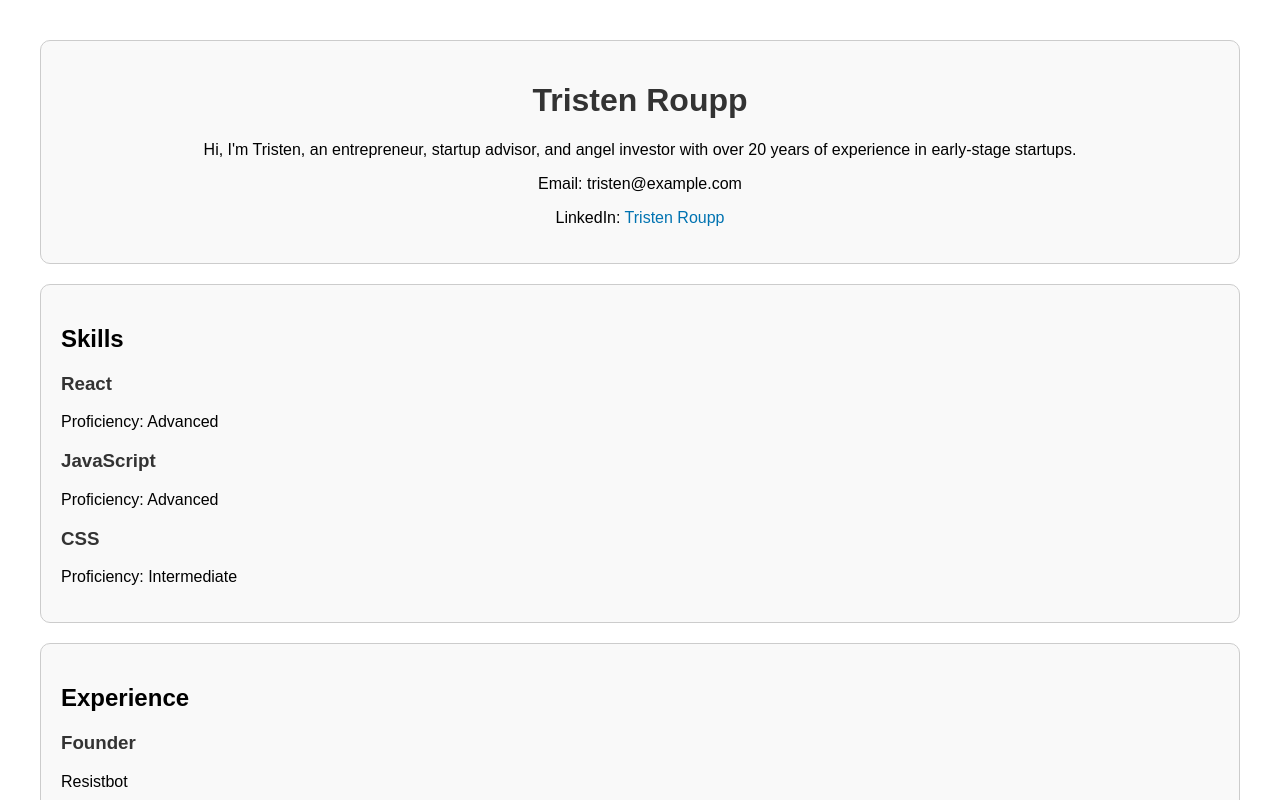
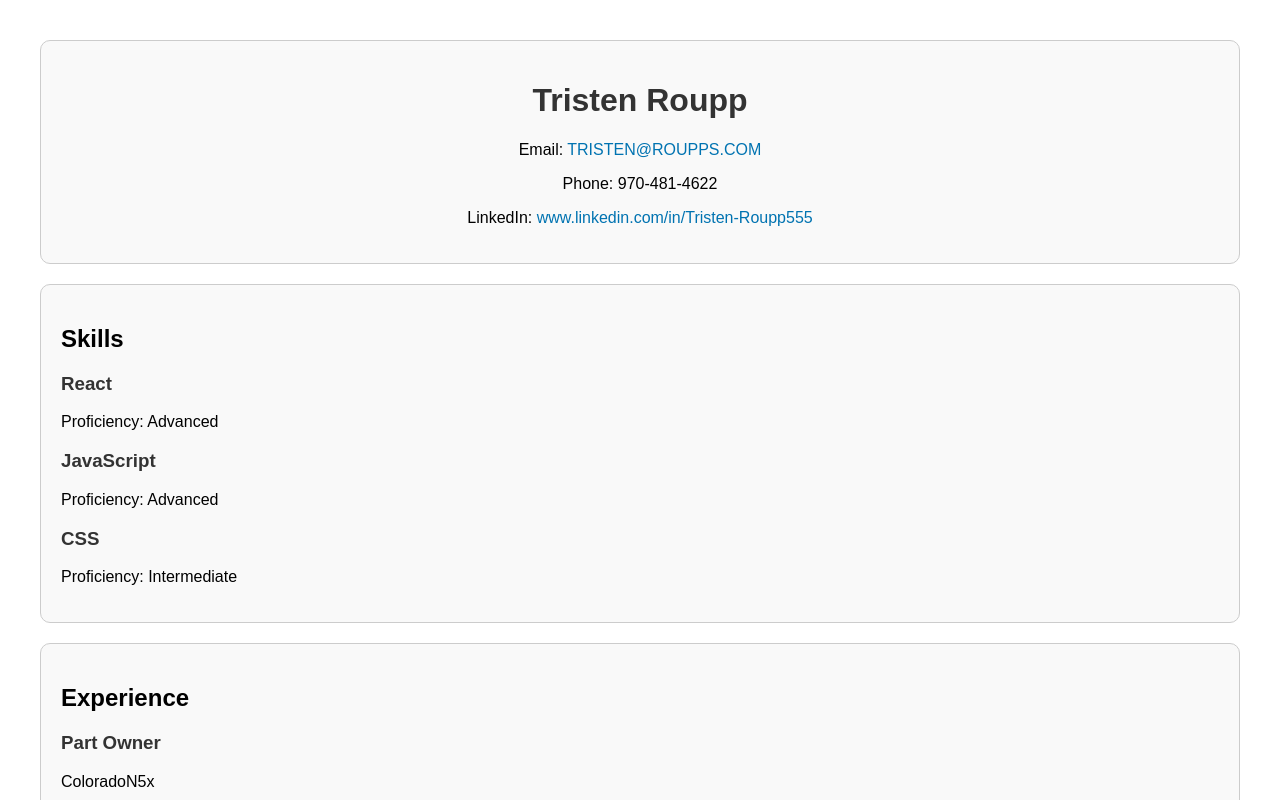
Before and after one commit to Troupp55/CodingChallenge15, a React (Create React App) app in the folder my-app/: page / in a window 1280 px wide. Shown: the top 800 px of the page. Built offline with nearby package versions, Linux system fonts and the light colour scheme.

Commit message:
Update personal info

```diff
--- a/my-app/src/components/Experience.js
+++ b/my-app/src/components/Experience.js
@@ -13,7 +13,7 @@ const ExperienceItem = ({ title, company, duration }) => {
 
 const Experience = () => {
     const experiences = [
-        { title: 'Founder', company: 'Resistbot', duration: '2020 - Present' },
+        { title: 'Part Owner', company: 'ColoradoN5x', duration: '2018 - 2021' },
         { title: 'VP of Design', company: 'Causes', duration: '2013 - 2015' },
         { title: 'Founding Designer', company: 'Mint', duration: '2007 - 2009' },
     ];
--- a/my-app/src/components/PersonalInfo.js
+++ b/my-app/src/components/PersonalInfo.js
@@ -5,9 +5,9 @@ const PersonalInfo = () => {
     return (
         <div className="personal-info">
             <h1>Tristen Roupp</h1>
-            <p>Hi, I'm Tristen, an entrepreneur, startup advisor, and angel investor with over 20 years of experience in early-stage startups.</p>
-            <p>Email: tristen@example.com</p>
-            <p>LinkedIn: <a href="https://www.linkedin.com/in/tristenroupp/">Tristen Roupp</a></p>
+            <p>Email: <a href="mailto:TRISTEN@ROUPPS.COM">TRISTEN@ROUPPS.COM</a></p>
+            <p>Phone: 970-481-4622</p>
+            <p>LinkedIn: <a href="https://www.linkedin.com/in/Tristen-Roupp555" target="_blank" rel="noopener noreferrer">www.linkedin.com/in/Tristen-Roupp555</a></p>
         </div>
     );
 };
```
